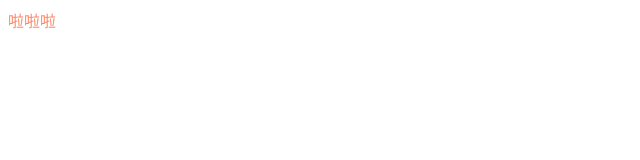
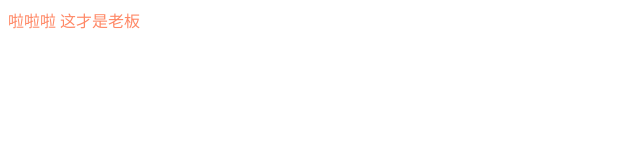
Before and after one commit to nikiiu/git-demo-1, a plain HTML site: page index.html in a window 1280 px wide. Shown: the whole page, without its empty margins (0-640 px from the left). Drawn offline with Linux system fonts and the light colour scheme.

Commit message:
改了真的老板

```diff
--- a/index.html
+++ b/index.html
@@ -11,6 +11,7 @@
 
 <body>
     啦啦啦
+    这才是老板
 </body>
 
 </html>
```
